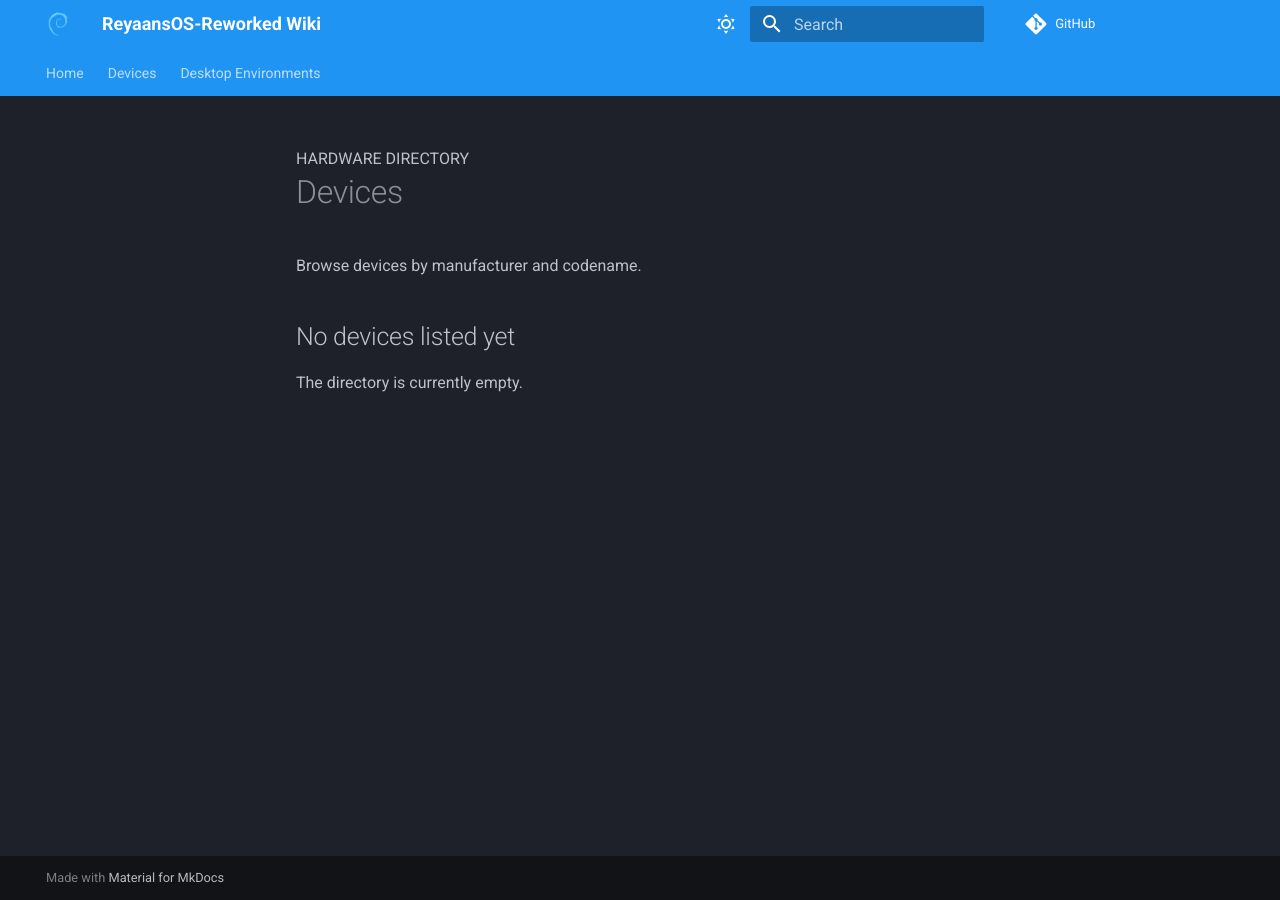
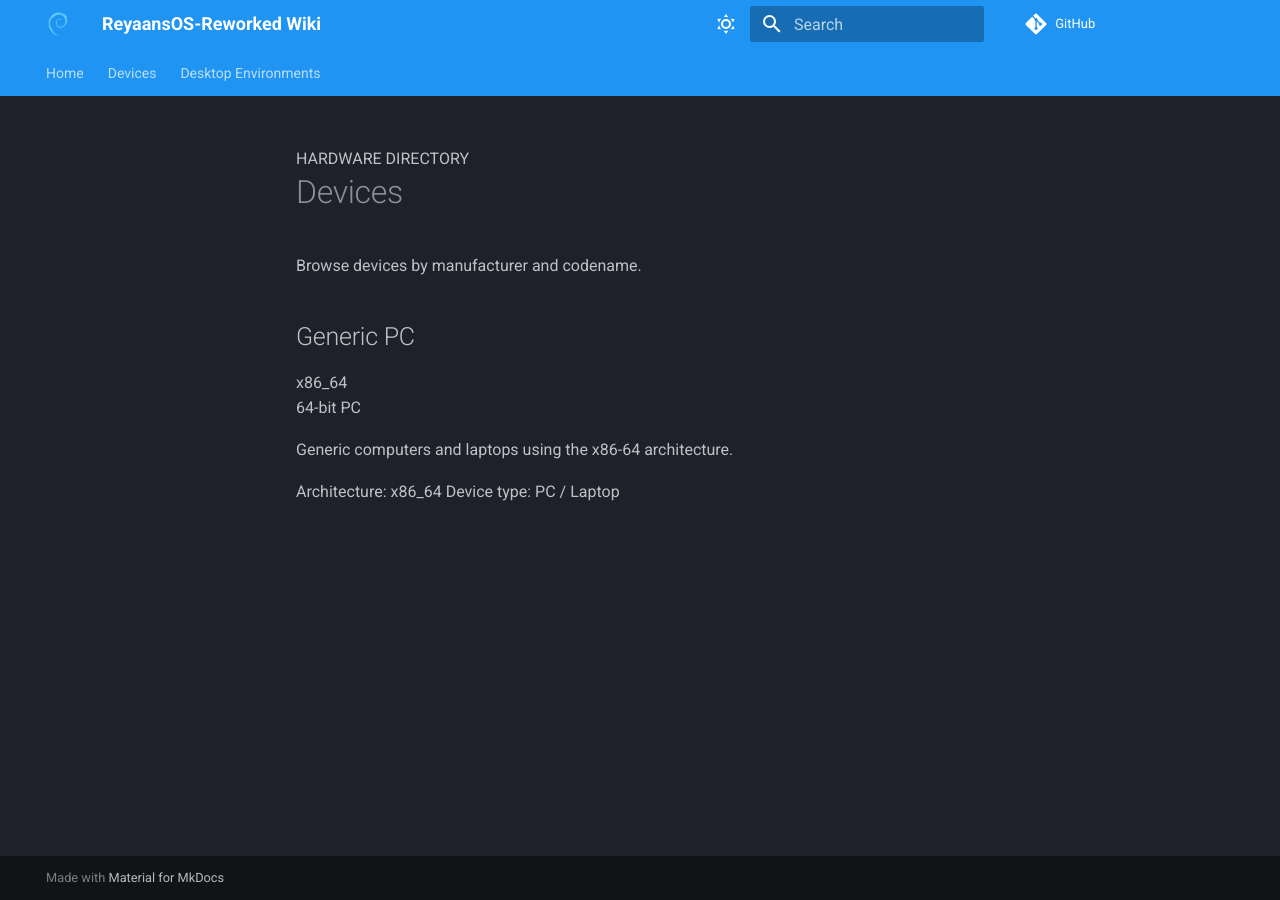
Before and after one commit to ReyaanshOS-Reworked/ReyaanshOS-Reworked.github.io, an MkDocs documentation site: the page built from docs/devices/index.md, in a window 1280 px wide. Built offline with MkDocs 1.6.1 and Material for MkDocs 9.7.7, drawn with Linux system fonts in a browser that asks for light colours; comment, search, counter and statistics services are not loaded.

Commit message:
Added x64 PCs Support

```diff
--- a/docs/devices/index.md
+++ b/docs/devices/index.md
@@ -4,8 +4,17 @@
   <p>Browse devices by manufacturer and codename.</p>
 </div>
 
-<div class="empty-directory">
-  <div class="empty-symbol"></div>
-  <h2>No devices listed yet</h2>
-  <p>The directory is currently empty.</p>
+<div class="device-list">
+  <div class="device-vendor">
+    <h2>Generic PC</h2>
+    <div class="device-entry">
+      <div class="device-codename">x86_64</div>
+      <div class="device-name">64-bit PC</div>
+      <p>Generic computers and laptops using the x86-64 architecture.</p>
+      <div class="device-details">
+        <span>Architecture: x86_64</span>
+        <span>Device type: PC / Laptop</span>
+      </div>
+    </div>
+  </div>
 </div>
```
